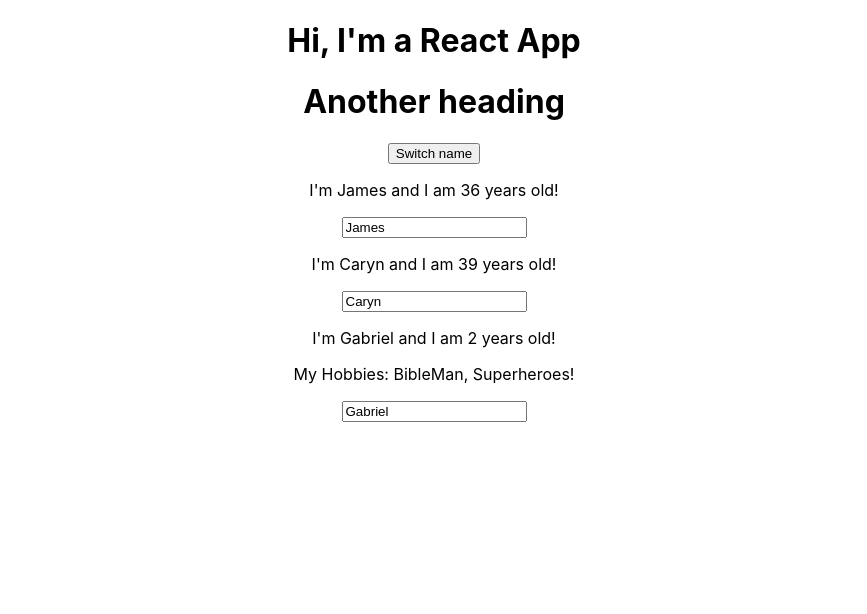
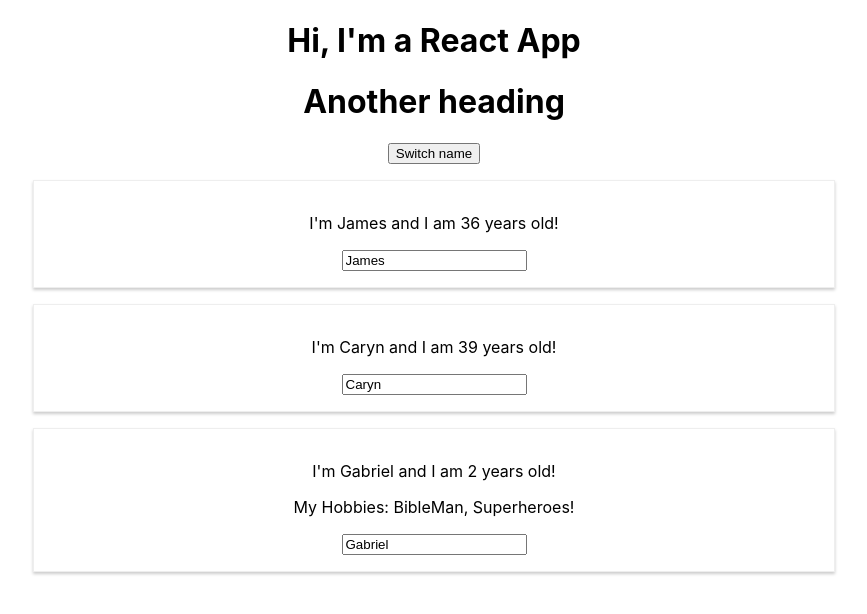
Before and after one commit to jameshughes7/genesis, a React (Create React App) app: page / in a window 1280 px wide. Shown: the top 614 px of the page, without its empty margins (206-1073 px from the left). Built offline with nearby package versions, Linux system fonts and the light colour scheme.

Commit message:
styled Person components to look like cards

```diff
--- /dev/null
+++ b/src/Person/Person.css
@@ -0,0 +1,8 @@
+.Person {
+    width: 60%;
+    margin: 16px auto;
+    border: 1px solid #eee;
+    box-shadow: 0 2px 3px #ccc;
+    padding: 16px;
+    text-align: center;
+}
--- a/src/Person/Person.js
+++ b/src/Person/Person.js
@@ -1,10 +1,11 @@
 import React from 'react';
+import './Person.css';
 
 // Person is a stateless component is it has no internal state management
 // Also known as presentational or dumb components
 const person = (props) => {
     return (
-        <div>
+        <div className="Person">
             <p onClick={props.click}>I'm {props.name} and I am {props.age} years old! </p>
             <p>{props.children}</p>
             <input type="text" onChange={props.changed} value={props.name}/>
```
